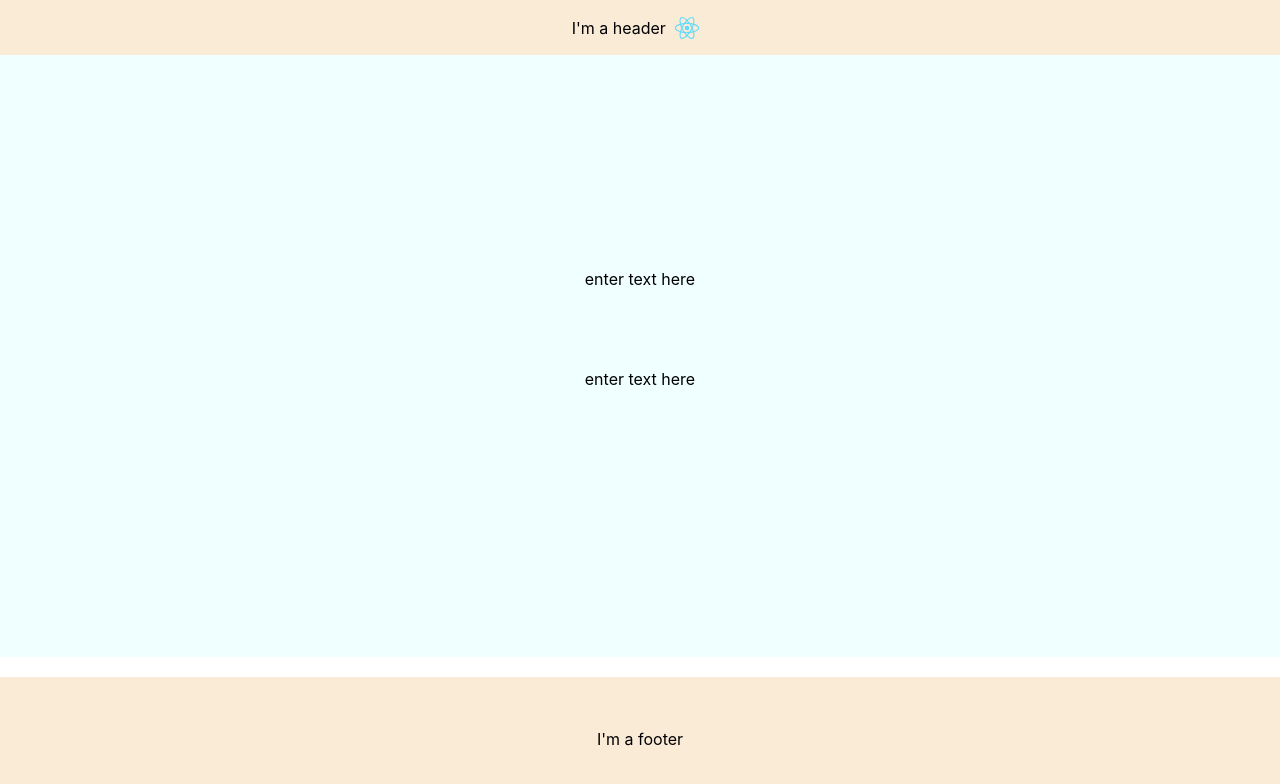
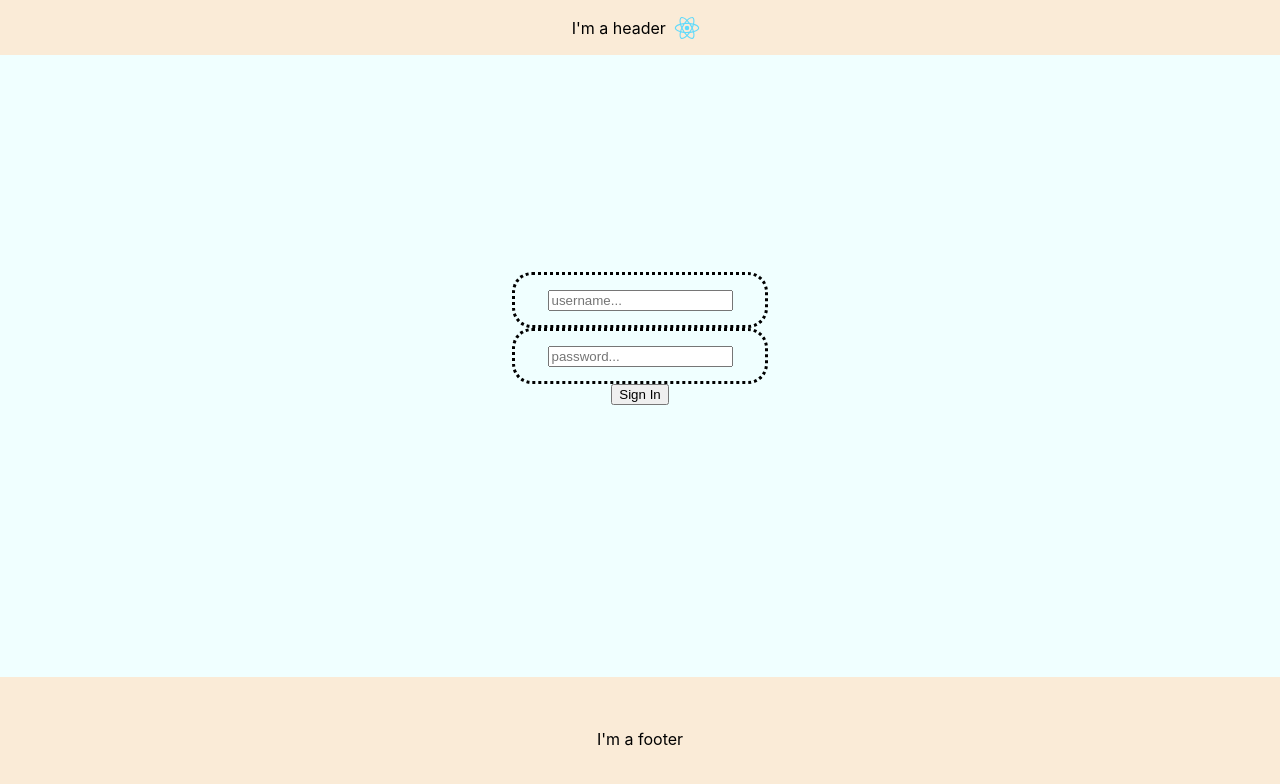
Before and after one commit to barakdimand/encryptionApp, a React (Create React App) app in the folder Programming-ToolBox/storybook/: page / in a window 1280 px wide. Shown: the top 784 px of the page. Built offline with nearby package versions, Linux system fonts and the light colour scheme.

Commit message:
added the sign in form

```diff
--- a/Programming-ToolBox/storybook/package.json
+++ b/Programming-ToolBox/storybook/package.json
@@ -8,6 +8,7 @@
     "@testing-library/user-event": "^12.6.0",
     "react": "^17.0.1",
     "react-dom": "^17.0.1",
+    "react-redux": "^7.2.2",
     "react-router-dom": "^5.2.0",
     "react-scripts": "4.0.1",
     "styled-components": "^5.2.1",
--- /dev/null
+++ b/Programming-ToolBox/storybook/src/components/common/LoginForm.js
@@ -0,0 +1,52 @@
+import styled from "styled-components";
+import { useState } from "react";
+
+const LoginForm = () => {
+  const [username, setUsername] = useState("");
+  const [password, setPassword] = useState("");
+
+  const handleOnClick = () => {
+    console.log({ username });
+    console.log({ password });
+  };
+
+  return (
+    <Container>
+      <TextInputWrapper>
+        <input
+          placeholder={"username..."}
+          onChange={(e) => setUsername(e.target.value)}
+          value={username}
+        />
+      </TextInputWrapper>
+      <TextInputWrapper>
+        <input
+          placeholder={"password..."}
+          onChange={(e) => setPassword(e.target.value)}
+        />
+      </TextInputWrapper>
+      <button onClick={handleOnClick}>Sign In</button>
+    </Container>
+  );
+};
+
+const Container = styled.div`
+  width: 100%;
+  display: flex;
+  flex-direction: column;
+  justify-content: center;
+  align-items: center;
+`;
+
+const TextInputWrapper = styled.div`
+  display: flex;
+  flex-direction: column;
+  justify-content: center;
+  align-items: center;
+  width: 250px;
+  height: 50px;
+  border: dotted;
+  border-radius: 20px;
+`;
+
+export default LoginForm;
--- a/Programming-ToolBox/storybook/src/components/common/TextInput.js
+++ /dev/null
@@ -1,16 +0,0 @@
-import styled from "styled-components";
-
-const TextInput = () => {
-  return <TextInputWrapper>enter text here</TextInputWrapper>;
-};
-
-const TextInputWrapper = styled.div`
-  display: flex;
-  flex-direction: column;
-  justify-content: center;
-  align-items: center;
-  width: 200px;
-  height: 100px;
-`;
-
-export default TextInput;
--- a/Programming-ToolBox/storybook/src/components/pages/run/Login.js
+++ b/Programming-ToolBox/storybook/src/components/pages/run/Login.js
@@ -1,16 +1,18 @@
 import styled from "styled-components";
+
+import { useState } from "react";
+
 import { RUN_FOOTER_HEIGHT, THEME } from "../../../constants/app.constants";
-import TextInput from "../../common/TextInput";
 import Footer from "./Footer";
 import Header from "./Header";
+import LoginForm from "../../common/LoginForm";
 
 const LogIn = () => {
   return (
     <div>
       <Header />
       <Content>
-        <TextInput />
-        <TextInput />
+        <LoginForm />
       </Content>
       <Footer />
     </div>
@@ -23,7 +25,7 @@
   flex-direction: column;
   justify-content: center;
   align-items: center;
-  height: calc(100vh - (${RUN_FOOTER_HEIGHT}px + 20px));
+  height: calc(100vh - (${RUN_FOOTER_HEIGHT}px));
   background-color: ${THEME.secondary};
 `;
 
--- a/Programming-ToolBox/storybook/src/constants/app.constants.js
+++ b/Programming-ToolBox/storybook/src/constants/app.constants.js
@@ -6,6 +6,12 @@
   secondary: "#F0FFFF",
   black: "black",
   white: "white",
+};
+
+export const TEXT_INPUT_PROPS = {
+  title: "username",
+  usernamePlaceholder: "email/username...",
+  passwordPlaceholder: "password...",
 };
 
 export const PHONE_SCREEN_SIZES = {
```
Also changed, not shown: 2 other files (tests, documents, lock files or other folders).
